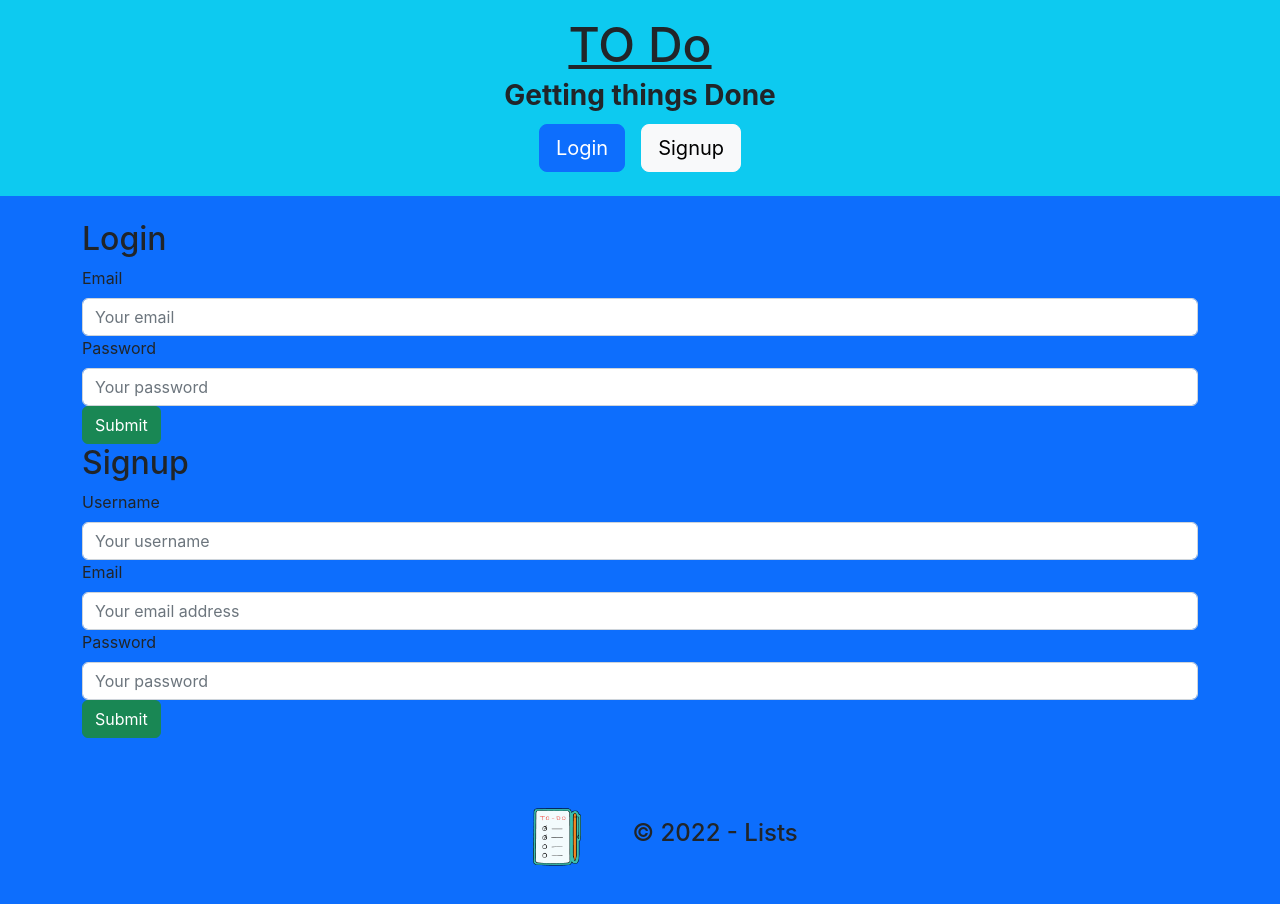
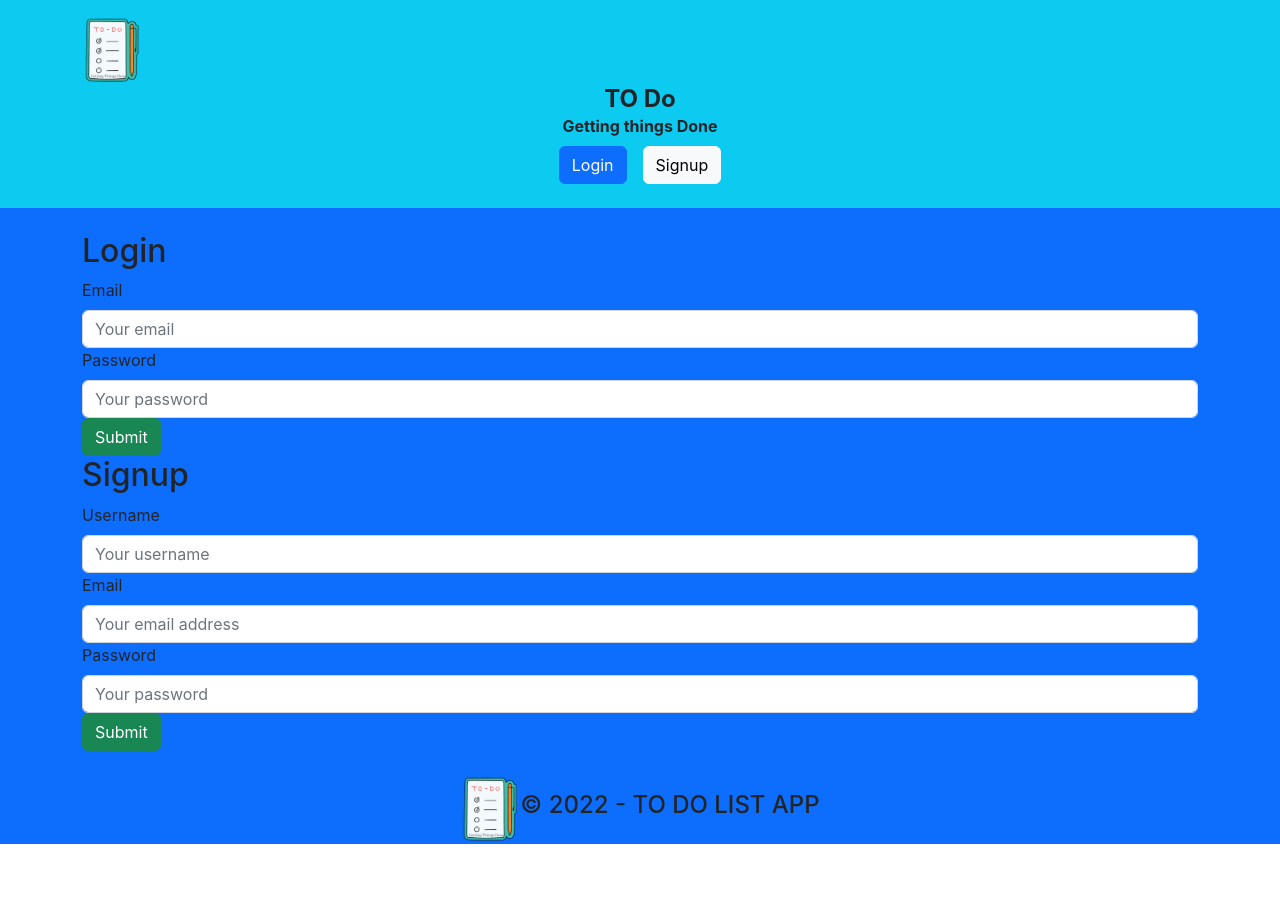
Before and after one commit to christalledo/to-do, a React (Create React App) app in the folder client/: page / in a window 1280 px wide. Shown: the top 904 px of the page. After the commit the page ends 844 px from the top, so only its background shows below. Built offline with nearby package versions, Linux system fonts and the light colour scheme.

Commit message:
updating the app

```diff
--- a/client/src/components/Footer.js
+++ b/client/src/components/Footer.js
@@ -9,7 +9,7 @@ const Footer = () => {
     <footer className="w-100 justify-content-center d-flex flex-column text-dark">
       {location.pathname !== '/' && (
           <button
-            className="btn align-self-center btn-dark mb-3"
+            className="btn align-self-center btn-dark "
             onClick={() => navigate(-1)}
           >
             &larr; Go Back
@@ -19,14 +19,14 @@ const Footer = () => {
         <div>
             <img style={styles.imageWidth} src={Logo} alt='app logo' />
         </div>
-        <h4>&copy; {new Date().getFullYear()} - Lists</h4>
+        <h4>&copy; {new Date().getFullYear()} - TO DO LIST APP</h4>
       </div>
     </footer>
   );
 };
 const styles= {
   imageWidth: {
-    width: 150
+    width: 60
   },
 }
 
--- a/client/src/components/Header.js
+++ b/client/src/components/Header.js
@@ -2,6 +2,8 @@ import React from 'react';
 import { Link } from 'react-router-dom';
 
 import Auth from '../utils/auth';
+import Logo from '../img/loo.png';
+import { isNetworkRequestInFlight } from '@apollo/client/core/networkStatus';
 
 const Header = () => {
   const logout = (event) => {
@@ -10,33 +12,32 @@ const Header = () => {
   };
   return (
 
-      <div className="bg-info text-dark mb-4 py-3 display-flex align-center">
+      <div className="bg-info text-dark h-100px mb-4 py-3 display-flex align-center">
+
       <div className="container flex-column justify-space-between-lg justify-center align-center text-center">
 
-        <Link className="text-dark" to="/">
-          <h1 className="m-0" style={{ fontSize: '3rem' }}>
+          <img style={styles.imageWidth} src={Logo} alt='app logo' />
+
+          <h1 className="m-0" style={{ fontSize: '1.5rem', fontWeight: '700' }}>
             TO Do
           </h1>
-        </Link>
-        <p className="m-0" style={{ fontSize: '1.75rem', fontWeight: '700' }}>
+
+        <p className="m-0" style={{ fontSize: '1rem', fontWeight: '700' }}>
           Getting things Done
         </p>
         <div>
           {Auth.loggedIn() ? (
             <>
-              <Link className="btn btn-lg btn-primary m-2" to="/me">
-                View My Profile
-              </Link>
               <button className="btn btn-lg btn-light m-2" onClick={logout}>
                 Logout
               </button>
             </>
           ) : (
             <>
-              <Link className="btn btn-lg btn-primary m-2" to="/login">
+              <Link className="btn  btn-primary m-2" to="/">
                 Login
               </Link>
-              <Link className="btn btn-lg btn-light m-2" to="/login">
+              <Link className="btn btn-light m-2" to="/">
                 Signup
               </Link>
             </>
@@ -49,4 +50,13 @@ const Header = () => {
   );
 };
 
+const styles= {
+  imageWidth: {
+    width: 60,
+    display: "flex",
+    align: "right"
+  },
+}
+
+
 export default Header;
--- a/client/src/components/TodoList.js
+++ b/client/src/components/TodoList.js
@@ -55,7 +55,7 @@ function TodoList() {
      {removeTodo} updateTodo={updateTodo}
           />
            <Link to="/home">
-          <button className="btn btn-lg btn-danger">Go back to home!</button>
+          <button className="btn btn-lg m-3 btn-danger">Go back to home!</button>
         </Link>
     </div>
 
--- a/client/src/pages/Home.js
+++ b/client/src/pages/Home.js
@@ -2,27 +2,14 @@ import { Link } from 'react-router-dom';
 import { useQuery } from '@apollo/client';
 import { QUERY_LIST } from '../utils/queries';
 
-// import {
-//   Jumbotron,
-//   Container,
-//   CardColumns,
-//   Card,
-//   Button,
-// } from 'react-bootstrap';
-
-// import Auth from "../utils/auth";
-// import {LoginForm} from "../components/LoginForm";
-
 const Home = () => {
-  const { loading, data, } = useQuery(QUERY_LIST, {
+  const { data } = useQuery(QUERY_LIST, {
     fetchPolicy: "no-cache"
   });
 
-  const matchupList = data?.name || [];
-
   return (
-    <div className="card bg-white card-rounded w-50">
-      <div className="card-header bg-dark text-center">
+    <div className="card bg-white card-rounded m-5 w-50">
+      <div className="card-header bg-secondary text-center">
         <h1>Welcome to To Do List App!</h1>
       </div>
 
--- a/client/src/pages/login.js
+++ b/client/src/pages/login.js
@@ -15,7 +15,6 @@ import SignupForm from "../components/SignupForm";
   // const Logout = (props) => {
   // const [userFormData, setUserFormData] = useState({ email: '', password: '' });
   // const [logout, { error }] = useMutation(LOGOUT_USER);
-
 
   // const Signup = (props) => {
   // const [userFormData, setUserFormData] = useState({username: '', email: '', password: '' });
```
Also changed, not shown: client/src/App.js (+0 -14 lines), client/src/img/loo.png.
